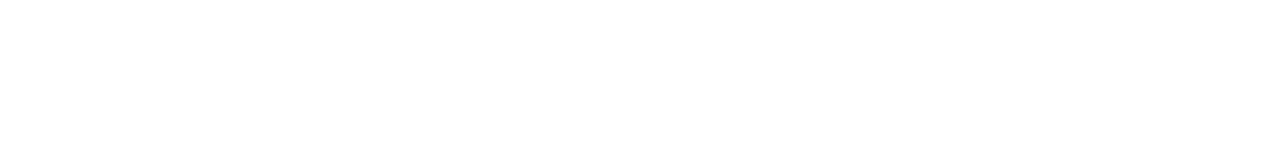
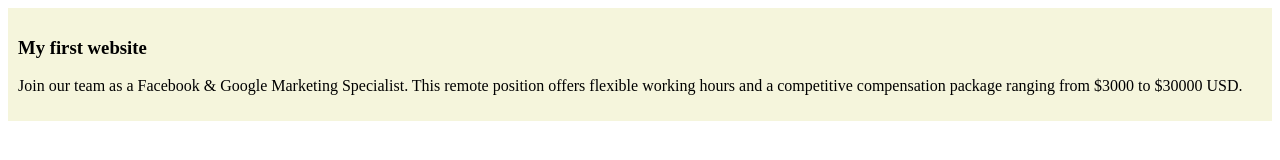
Before and after one commit to Burhan1712/My-first-simple-website, a plain HTML site: page index.html in a window 1280 px wide. Drawn offline with Linux system fonts and the light colour scheme.

Commit message:
added the first blog

```diff
--- a/index.html
+++ b/index.html
@@ -4,8 +4,12 @@
     <meta charset="UTF-8">
     <meta name="viewport" content="width=device-width, initial-scale=1.0">
     <title>My first simple website</title>
+    <link rel="stylesheet" href="styles/blog.css">
 </head>
 <body>
-
+    <div>
+        <h3>My first website</h3>
+        <p> Join our team as a Facebook & Google Marketing Specialist. This remote position offers flexible working hours and a competitive compensation package ranging from $3000 to $30000 USD.</p>
+    </div>
 </body>
 </html>
--- /dev/null
+++ b/styles/blog.css
@@ -0,0 +1,4 @@
+div{
+    background-color: beige;
+    padding: 10px;
+}
```
